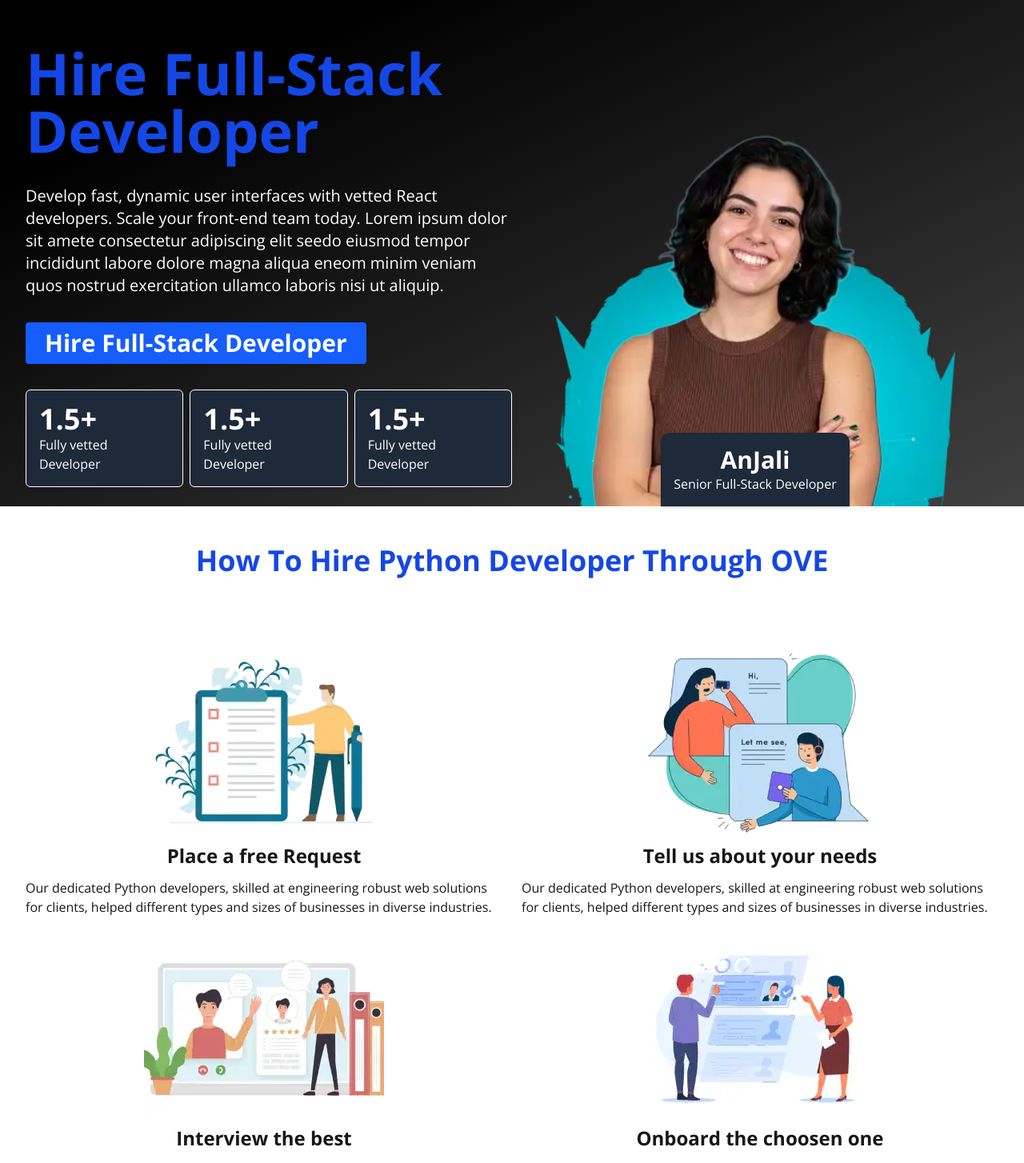
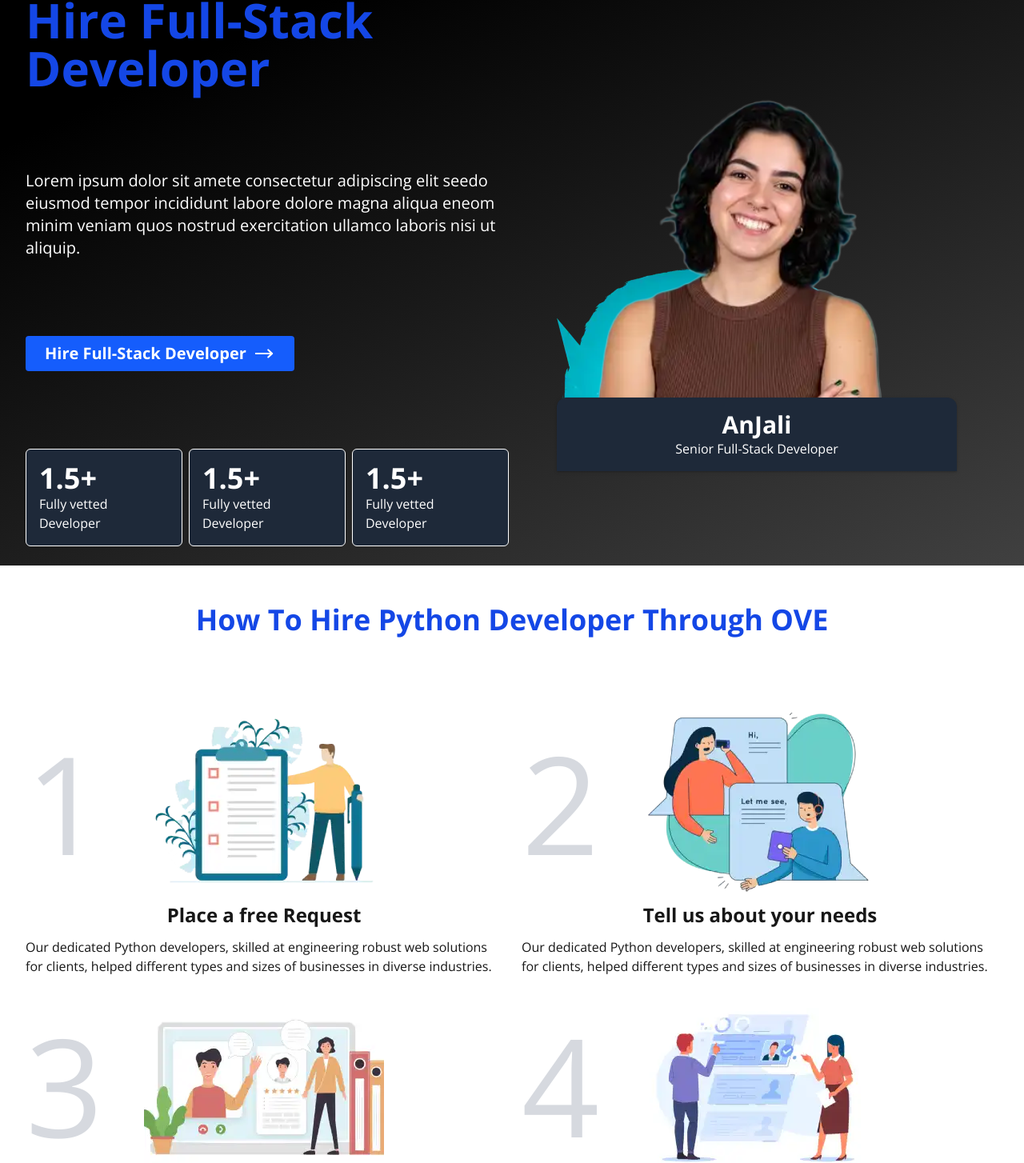
Before and after one commit to faizdev007/OVE_Web, a Next.js app: page /hire in a window 1280 px wide. Shown: the part 127-1581 px from the top of the page at 80% size. Built offline with nearby package versions, Linux system fonts and the light colour scheme; what tailwindcss-animated would draw is missing.

Commit message:
update skill page layout

```diff
--- a/app/hire/page.tsx
+++ b/app/hire/page.tsx
@@ -56,12 +56,17 @@ export default function Hire()
     };
     return(
         <>
-            <section className="blackgradiant pt-16 md:flex dark:bg-gray-800 text-white relative px-4 sm:px-6 lg:px-8 mx-auto">
-                <div className="flex w-full flex-col gap-8 items-center md:items-start py-6">
-                    <h1 className="text-blue-700 xl:text-7xl text-3xl font-bold">Hire Full-Stack Developer</h1>
-                    <p className="md:text-xl text-sm">Develop fast, dynamic user interfaces with vetted React developers. Scale your front-end team today. Lorem ipsum dolor sit amete consectetur adipiscing elit seedo eiusmod tempor incididunt labore dolore magna aliqua eneom minim veniam quos nostrud exercitation ullamco laboris nisi ut aliquip. </p>
-                    <button className="bg-blue-600 p-2 rounded w-max xl:text-3xl md:text-xl px-6 font-bold cursor-pointer">Hire Full-Stack Developer</button>
-                    <div className="grid md:grid-cols-3 gap-2">
+        <div className="relative -top-15 2xl:top-0">
+            <section className="blackgradiant md:h-screen 2xl:h-[600] pt-16 lg:flex gap-2 dark:bg-gray-800 text-white relative px-4 sm:px-6 lg:px-8 mx-auto">
+                <div className="flex w-full flex-col justify-between gap-8 items-center md:items-start py-6">
+                    <h1 className="text-blue-700 md:text-6xl text-3xl font-bold">Hire Full-Stack Developer</h1>
+                    <p className="md:text-xl text-sm">Lorem ipsum dolor sit amete consectetur adipiscing elit seedo eiusmod tempor incididunt labore dolore magna aliqua eneom minim veniam quos nostrud exercitation ullamco laboris nisi ut aliquip. </p>
+                    <button className="bg-blue-600 p-2 rounded w-max md:text-xl px-6 font-bold cursor-pointer flex gap-2 items-center">Hire Full-Stack Developer
+                        <svg xmlns="http://www.w3.org/2000/svg" viewBox="0 0 20 20" fill="currentColor" className="size-7 font-bold">
+                            <path fillRule="evenodd" d="M2 10a.75.75 0 0 1 .75-.75h12.59l-2.1-1.95a.75.75 0 1 1 1.02-1.1l3.5 3.25a.75.75 0 0 1 0 1.1l-3.5 3.25a.75.75 0 1 1-1.02-1.1l2.1-1.95H2.75A.75.75 0 0 1 2 10Z" clipRule="evenodd" />
+                        </svg>
+                    </button>
+                    <div className="grid md:grid-cols-3 gap-2 w-full">
                         <div className="bg-gray-800 p-4 rounded-md border border-white">
                             <h3 className="xl:text-4xl text-3xl font-bold">1.5+</h3>
                             <p>Fully vetted Developer</p>
@@ -76,39 +81,51 @@ export default function Hire()
                         </div>
                     </div>
                 </div>
-                <div className="w-full flex relative justify-center">
+                <div className="w-full lg:flex items-center hidden relative justify-center">
+                    <div className="aspect-[1/1] md:absolute z-30">
                         <div className="absolute z-20 bottom-0">
-                        <Image src={'/assets/hire/Pbg.webp'} alt="PBG" width={500} height={500} className=""/>
+                            <Image src={'/assets/hire/Pbg.webp'} alt="PBG" width={500} height={500} className="h-auto w-auto"/>
                         </div>
-                    <div className="aspect-[1/1] bottom-0 absolute z-30">
-                        <Image src={'/assets/hire/anjali.png'} alt="developer" width={500} height={500} className=""/>
-                    </div>
-                    <div className="absolute text-center bottom-0 z-40 bg-gray-800 p-4 rounded-t-xl shadow-sm drop-shadow">
+                        <Image src={'/assets/hire/anjali.png'} alt="developer" width={500} height={500} className="relative z-40"/>
+                        <div className="absolute text-center z-40 bg-gray-800 bottom-0 w-full p-4 rounded-t-xl shadow-sm drop-shadow">
                             <h3 className="md:text-3xl font-bold">AnJali</h3>
                             <span>Senior Full-Stack Developer</span>
+                        </div>
                     </div>
                 </div>
             </section>
             <section className="py-12 flex flex-col gap-6 relative px-4 py-2 sm:px-6 lg:px-8 mx-auto">
                 <h2 className="text-blue-700 mb-18 capitalize text-center font-bold text-4xl">How to Hire Python developer through OVE</h2>
                 <div className="grid 2xl:grid-cols-4 md:grid-cols-2 gap-6 mb-6">
-                    <div className="flex flex-col items-center gap-3">
+                    <div className="flex relative flex-col items-center gap-3">
+                        <div className="relative z-10 w-full flex flex-col justify-center items-center">
+                            <span className="text-[170px] z-20 text-gray-300/90 absolute start-0 w-full h-full flex items-center ">1</span>
                             <Image alt="imge" src={'/assets/hire/step1.webp'} width={300} height={300}/>
+                        </div>
                         <h3 className="md:text-2xl text-center text-xl font-bold">Place a free Request</h3>
                         <p>Our dedicated Python developers, skilled at engineering robust web solutions for clients, helped different types and sizes of businesses in diverse industries.</p>
                     </div>
-                    <div className="flex flex-col items-center gap-3">
+                    <div className="flex flex-col relative items-center gap-3">
+                        <div className="relative w-full z-10 flex flex-col justify-center items-center">
+                            <span className="text-[170px] z-20 text-gray-300/90 absolute start-0 w-full h-full flex items-center ">2</span>
                             <Image alt="imge" src={'/assets/hire/step2.webp'} width={300} height={300}/>
+                        </div>
                         <h3 className="md:text-2xl text-center text-xl font-bold">Tell us about your needs</h3>
                         <p>Our dedicated Python developers, skilled at engineering robust web solutions for clients, helped different types and sizes of businesses in diverse industries.</p>
                     </div>
-                    <div className="flex flex-col items-center gap-3">
+                    <div className="flex flex-col relative items-center gap-3">
+                        <div className="relative w-full z-10 flex flex-col justify-center items-center">
+                            <span className="text-[170px] z-20 text-gray-300/90 absolute start-0 w-full h-full flex items-center ">3</span>
                             <Image alt="imge" src={'/assets/hire/step3.webp'} width={300} height={300}/>
+                        </div>
                         <h3 className="md:text-2xl text-center text-xl font-bold">Interview the best</h3>
                         <p>Our dedicated Python developers, skilled at engineering robust web solutions for clients, helped different types and sizes of businesses in diverse industries.</p>
                     </div>
-                    <div className="flex flex-col items-center gap-3">
+                    <div className="flex flex-col relative items-center gap-3">
+                        <div className="relative w-full z-10 flex flex-col justify-center items-center">
+                            <span className="text-[170px] z-20 text-gray-300/90 absolute start-0 w-full h-full flex items-center ">4</span>
                             <Image alt="imge" src={'/assets/hire/step4.webp'} width={300} height={300}/>
+                        </div>
                         <h3 className="md:text-2xl text-center text-xl font-bold">Onboard the choosen one</h3>
                         <p>Our dedicated Python developers, skilled at engineering robust web solutions for clients, helped different types and sizes of businesses in diverse industries.</p>
                     </div>
@@ -261,6 +278,7 @@ export default function Hire()
             <section>
 
             </section>
+        </div>
         </>
     );
 }
```
Lines whose indentation alone changed are shown as unchanged.
